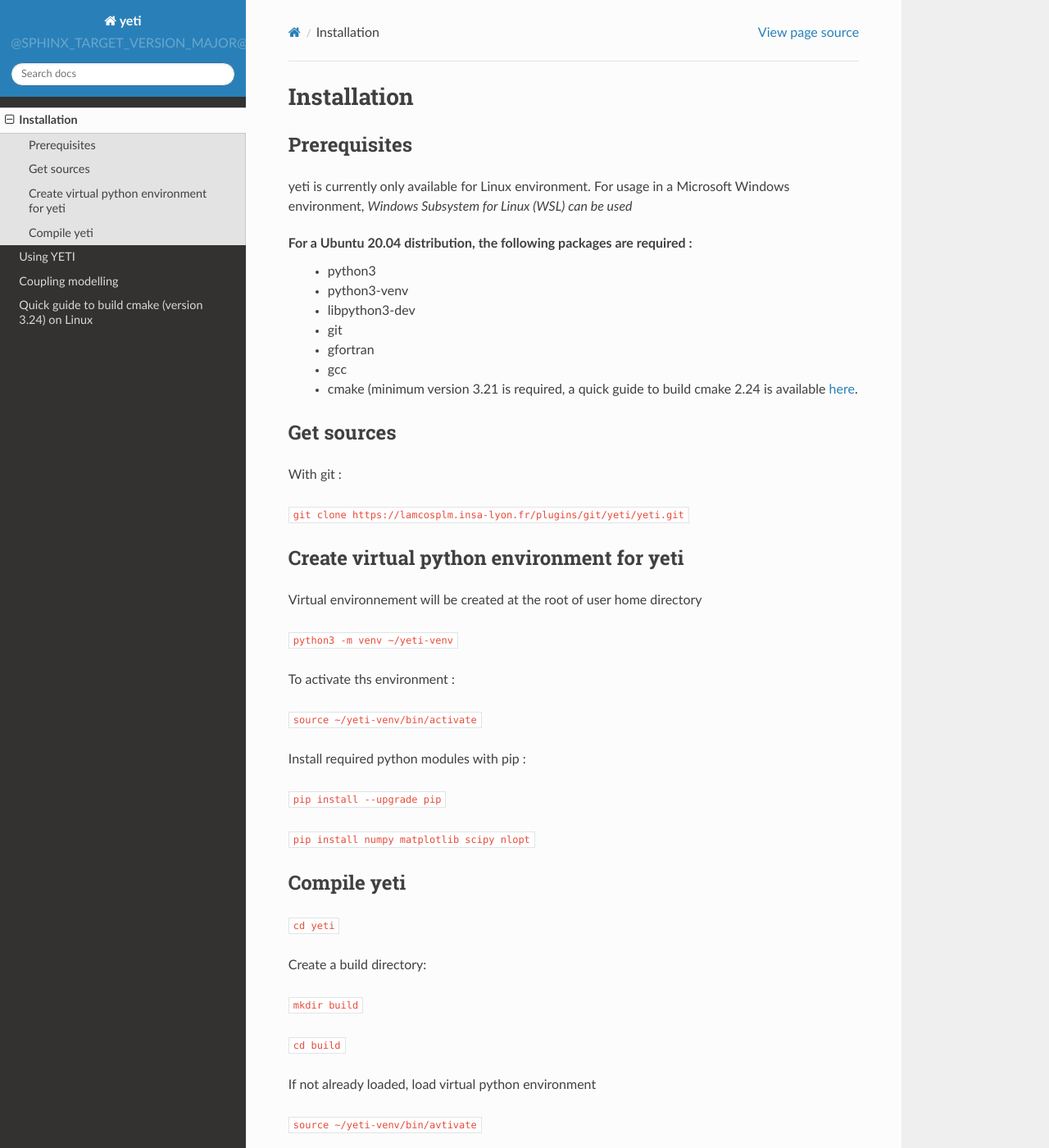
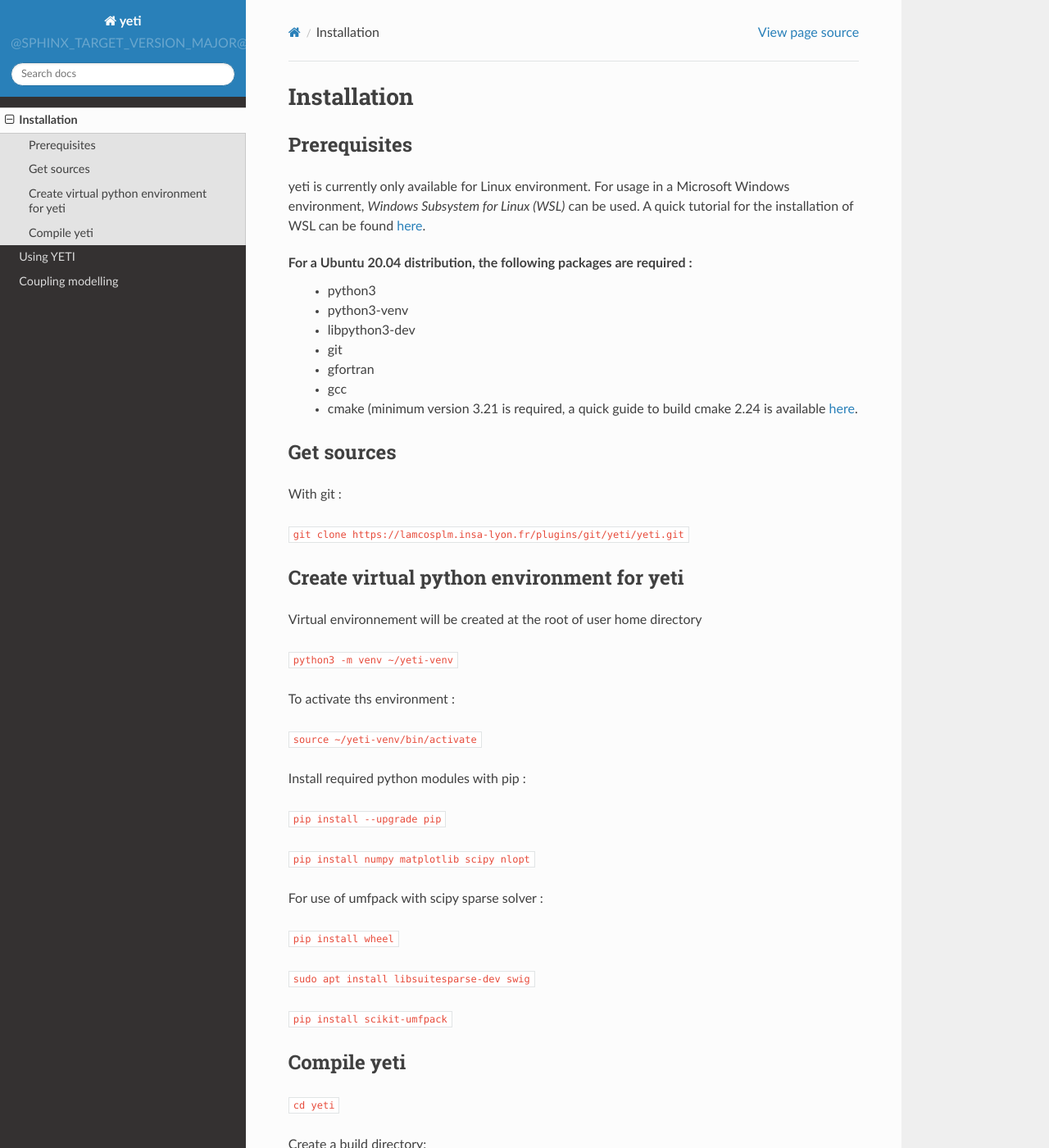
Before and after one commit to arnaudduval/yeti, a Sphinx documentation site: the page built from doc/source/usage/installation.rst, in a window 1280 px wide and 1400 px high. Shown: the whole window at 82% size. Built offline with Sphinx 7.4.7 and the Read the Docs theme 2.0.0, drawn with Linux system fonts in a browser that asks for light colours; some of the changed text lies outside the part shown.

Commit message:
Improve installation documentation (WSL + yeti compilation).

```diff
--- a/doc/CMakeLists.txt
+++ b/doc/CMakeLists.txt
@@ -13,7 +13,10 @@
         "${CMAKE_CURRENT_LIST_DIR}/source/usage/elements_library.rst"
         "${CMAKE_CURRENT_LIST_DIR}/source/usage/connectivity_convention.rst"
         "${CMAKE_CURRENT_LIST_DIR}/source/usage/build_cmake.rst"
+        "${CMAKE_CURRENT_LIST_DIR}/source/usage/install_wsl.rst"
         "${CMAKE_CURRENT_LIST_DIR}/source/_static/nodes-numbering.png"
+        "${CMAKE_CURRENT_LIST_DIR}/source/_static/install_WSL/01_launch_powershell_admin.png"
+        "${CMAKE_CURRENT_LIST_DIR}/source/_static/install_WSL/02_launch_Ubuntu.png"
 
     )
 
--- a/doc/source/usage/build_cmake.rst
+++ b/doc/source/usage/build_cmake.rst
@@ -12,7 +12,7 @@
 
 Some packages are necessary for compilation:
 
-``sudo apt install gcc g++ libssl-dev``
+``sudo apt install gcc g++ gfortran libssl-dev make``
 
 Get sources and uncompress
 --------------------------
--- a/doc/source/usage/installation.rst
+++ b/doc/source/usage/installation.rst
@@ -6,7 +6,8 @@
 *************
 
 yeti is currently only available for Linux environment.
-For usage in a Microsoft Windows environment, *Windows Subsystem for Linux (WSL) can be used*
+For usage in a Microsoft Windows environment, *Windows Subsystem for Linux (WSL)* can be used.
+A quick tutorial for the installation of WSL can be found :ref:`here <install-wsl>`.
 
 For a Ubuntu 20.04 distribution, the following packages are required :
  - python3
@@ -42,6 +43,15 @@
 
 ``pip install numpy matplotlib scipy nlopt``
 
+For use of umfpack with scipy sparse solver :
+
+``pip install wheel``
+
+``sudo apt install libsuitesparse-dev swig``
+
+``pip install scikit-umfpack``
+
+
 Compile yeti
 ************
 
@@ -55,7 +65,7 @@
 
 If not already loaded, load virtual python environment
 
-``source ~/yeti-venv/bin/avtivate``
+``source ~/yeti-venv/bin/activate``
 
 Configure with CMake :
 
```
Also changed, not shown: other parts of doc/source/usage/installation.rst (+3 -1 lines), doc/source/index.rst (+9 -2 lines), doc/source/usage/install_wsl.rst (added, +32 -0 lines), doc/source/_static/install_WSL/01_launch_powershell_admin.png (added), doc/source/_static/install_WSL/02_launch_Ubuntu.png (added).
